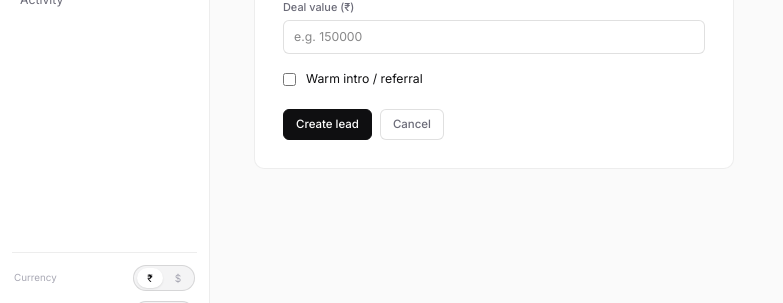
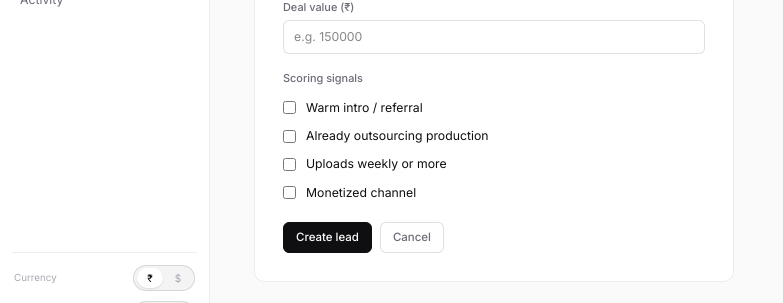
Before and after one commit to Shaltzoldyk/media-biz-internal-project, a Next.js app: page /leads/new in a window 1280 px wide. Shown: the part 428-731 px from the top of the page, without its empty margins (0-783 px from the left). Built offline with nearby package versions, Linux system fonts and the light colour scheme; no server answers.

Commit message:
Security fixes

```diff
--- a/app/api/intelligence/run/route.ts
+++ b/app/api/intelligence/run/route.ts
@@ -1,4 +1,4 @@
-import { NextResponse } from "next/server"
+import { NextRequest, NextResponse } from "next/server"
 import { runIntelligenceChecks } from "@/lib/intelligenceRunner"
 import { runPipelineHealthSnapshot } from "@/lib/pipelineHealthSnapshotEngine"
 
@@ -11,10 +11,32 @@ import { runPipelineHealthSnapshot } from "@/lib/pipelineHealthSnapshotEngine"
 //
 // It is intentionally NOT called from page render functions — doing so fires
 // N+1 Supabase queries on every page load and causes DNS errors at build time.
+//
+// Authentication:
+//   Requires the Authorization header to match CRON_SECRET env var.
+//   Vercel Cron sends this automatically when configured in vercel.json.
+//   For manual calls: Authorization: Bearer <your-secret>
+//   In development (NODE_ENV !== "production") the check is skipped so
+//   localhost testing still works without setting the env var.
 
 export const dynamic = "force-dynamic"
 
-export async function GET() {
+export async function GET(request: NextRequest) {
+  // Auth guard — skip only in local dev
+  if (process.env.NODE_ENV === "production") {
+    const cronSecret = process.env.CRON_SECRET
+    const authHeader = request.headers.get("authorization")
+
+    if (!cronSecret) {
+      console.error("CRON_SECRET env var is not set")
+      return NextResponse.json({ ok: false, error: "Server misconfiguration" }, { status: 500 })
+    }
+
+    if (authHeader !== `Bearer ${cronSecret}`) {
+      return NextResponse.json({ ok: false, error: "Unauthorized" }, { status: 401 })
+    }
+  }
+
   const start = Date.now()
 
   try {
--- a/app/leads/new/page.tsx
+++ b/app/leads/new/page.tsx
@@ -10,14 +10,17 @@ const PLATFORMS = ["YouTube","Instagram","Twitter","LinkedIn","Podcast","Newslet
 
 export default function NewLeadPage() {
   const router = useRouter()
-  const [name,        setName]       = useState("")
-  const [brand,       setBrand]      = useState("")
-  const [platform,    setPlatform]   = useState("YouTube")
-  const [subscribers, setSubs]       = useState("")
-  const [value,       setValue]      = useState("")
-  const [warmIntro,   setWarmIntro]  = useState(false)
-  const [loading,     setLoading]    = useState(false)
-  const [error,       setError]      = useState("")
+  const [name,          setName]         = useState("")
+  const [brand,         setBrand]        = useState("")
+  const [platform,      setPlatform]     = useState("YouTube")
+  const [subscribers,   setSubs]         = useState("")
+  const [value,         setValue]        = useState("")
+  const [warmIntro,     setWarmIntro]    = useState(false)
+  const [outsourcing,   setOutsourcing]  = useState(false)
+  const [uploadsWeekly, setUploads]      = useState(false)
+  const [monetized,     setMonetized]    = useState(false)
+  const [loading,       setLoading]      = useState(false)
+  const [error,         setError]        = useState("")
 
   const handleSubmit = async (e: React.FormEvent) => {
     e.preventDefault()
@@ -26,17 +29,26 @@ export default function NewLeadPage() {
 
     const subs  = Number(subscribers) || 0
     const deal  = Number(value) || 0
-    const score = calculateLeadScore({ subscribers:subs, outsourcing:false, uploadsWeekly:true, monetized:true, warmIntro })
+    const score = calculateLeadScore({ subscribers: subs, outsourcing, uploadsWeekly, monetized, warmIntro })
     const ts    = new Date().toISOString()
 
     const { data: lead, error: err } = await supabase
       .from("leads")
-      .insert([{ name:name.trim(), brand_name:brand||null, platform, subscriber_count:subs, value:deal, score, status:"New", stage_changed_at:ts }])
+      .insert([{
+        name: name.trim(),
+        brand_name: brand || null,
+        platform,
+        subscriber_count: subs,
+        value: deal,
+        score,
+        status: "New",
+        stage_changed_at: ts,
+      }])
       .select().single()
 
     if (err || !lead) { setError("Failed to create lead."); setLoading(false); return }
 
-    await logActivity({ entityType:"lead", entityId:lead.id, type:"lead_created", metadata:{ name:lead.name, score, platform } })
+    await logActivity({ entityType: "lead", entityId: lead.id, type: "lead_created", metadata: { name: lead.name, score, platform } })
     router.push("/leads")
   }
 
@@ -48,9 +60,9 @@ export default function NewLeadPage() {
       </div>
 
       <div className="fade-up delay-1" style={{ maxWidth: 480 }}>
-        <div className="card" style={{ padding:"28px 28px" }}>
+        <div className="card" style={{ padding: "28px 28px" }}>
           <form onSubmit={handleSubmit}>
-            <div style={{ display:"flex", flexDirection:"column", gap:16 }}>
+            <div style={{ display: "flex", flexDirection: "column", gap: 16 }}>
 
               <Field label="Creator name *">
                 <input type="text" value={name} onChange={(e) => setName(e.target.value)}
@@ -78,15 +90,37 @@ export default function NewLeadPage() {
                   placeholder="e.g. 150000" min="0" />
               </Field>
 
-              <label style={{ display:"flex", alignItems:"center", gap:10, cursor:"pointer", fontSize:"0.875rem" }}>
-                <input type="checkbox" checked={warmIntro} onChange={(e) => setWarmIntro(e.target.checked)}
-                  style={{ width:"auto" }} />
-                <span>Warm intro / referral</span>
-              </label>
+              {/* Lead scoring signals */}
+              <div style={{ display: "flex", flexDirection: "column", gap: 10 }}>
+                <div style={{ fontSize: "0.78rem", fontWeight: 500, color: "var(--text-2)", marginBottom: 2 }}>
+                  Scoring signals
+                </div>
 
-              {error && <div style={{ color:"var(--red)", fontSize:"0.82rem" }}>{error}</div>}
+                <CheckField
+                  label="Warm intro / referral"
+                  checked={warmIntro}
+                  onChange={setWarmIntro}
+                />
+                <CheckField
+                  label="Already outsourcing production"
+                  checked={outsourcing}
+                  onChange={setOutsourcing}
+                />
+                <CheckField
+                  label="Uploads weekly or more"
+                  checked={uploadsWeekly}
+                  onChange={setUploads}
+                />
+                <CheckField
+                  label="Monetized channel"
+                  checked={monetized}
+                  onChange={setMonetized}
+                />
+              </div>
 
-              <div style={{ display:"flex", gap:8, paddingTop:4 }}>
+              {error && <div style={{ color: "var(--red)", fontSize: "0.82rem" }}>{error}</div>}
+
+              <div style={{ display: "flex", gap: 8, paddingTop: 4 }}>
                 <button type="submit" className="btn btn-primary" disabled={loading}>
                   {loading ? "Creating…" : "Create lead"}
                 </button>
@@ -105,10 +139,20 @@ export default function NewLeadPage() {
 function Field({ label, children }: { label: string; children: React.ReactNode }) {
   return (
     <div>
-      <label style={{ display:"block", fontSize:"0.78rem", fontWeight:500, color:"var(--text-2)", marginBottom:5 }}>
+      <label style={{ display: "block", fontSize: "0.78rem", fontWeight: 500, color: "var(--text-2)", marginBottom: 5 }}>
         {label}
       </label>
       {children}
     </div>
   )
 }
+
+function CheckField({ label, checked, onChange }: { label: string; checked: boolean; onChange: (v: boolean) => void }) {
+  return (
+    <label style={{ display: "flex", alignItems: "center", gap: 10, cursor: "pointer", fontSize: "0.875rem" }}>
+      <input type="checkbox" checked={checked} onChange={(e) => onChange(e.target.checked)}
+        style={{ width: "auto" }} />
+      <span>{label}</span>
+    </label>
+  )
+}
--- a/lib/automationEngine.ts
+++ b/lib/automationEngine.ts
@@ -241,6 +241,7 @@ async function handleStageBottlenecks() {
       .eq("type", "stage_bottleneck")
       .eq("entity_type", "system")
       .eq("resolved", false)
+      .eq("stage_name", stage)
       .maybeSingle()
 
     if (existing) continue
@@ -250,6 +251,7 @@ async function handleStageBottlenecks() {
       entity_type: "system",
       entity_id: null,
       severity: "high",
+      stage_name: stage,   // stored so future dedup queries can filter by it
     })
 
     await supabase.from("activities").insert({
--- a/lib/selfLearningProbabilityEngine.ts
+++ b/lib/selfLearningProbabilityEngine.ts
@@ -19,7 +19,10 @@ export async function getSelfLearningStageProbabilities() {
     stageTotals[stage] =
       (stageTotals[stage] || 0) + 1
 
-    if (lead.status === "Client") {
+    // Count a win against the stage the lead was in when it converted.
+    // After conversion the lead's status stays as-is (e.g. "Responded"),
+    // so we check converted === true rather than status === "Client".
+    if (lead.converted === true) {
       stageWins[stage] =
         (stageWins[stage] || 0) + 1
     }
```
Also changed, not shown: 2 other files (tests, documents, lock files or other folders).
